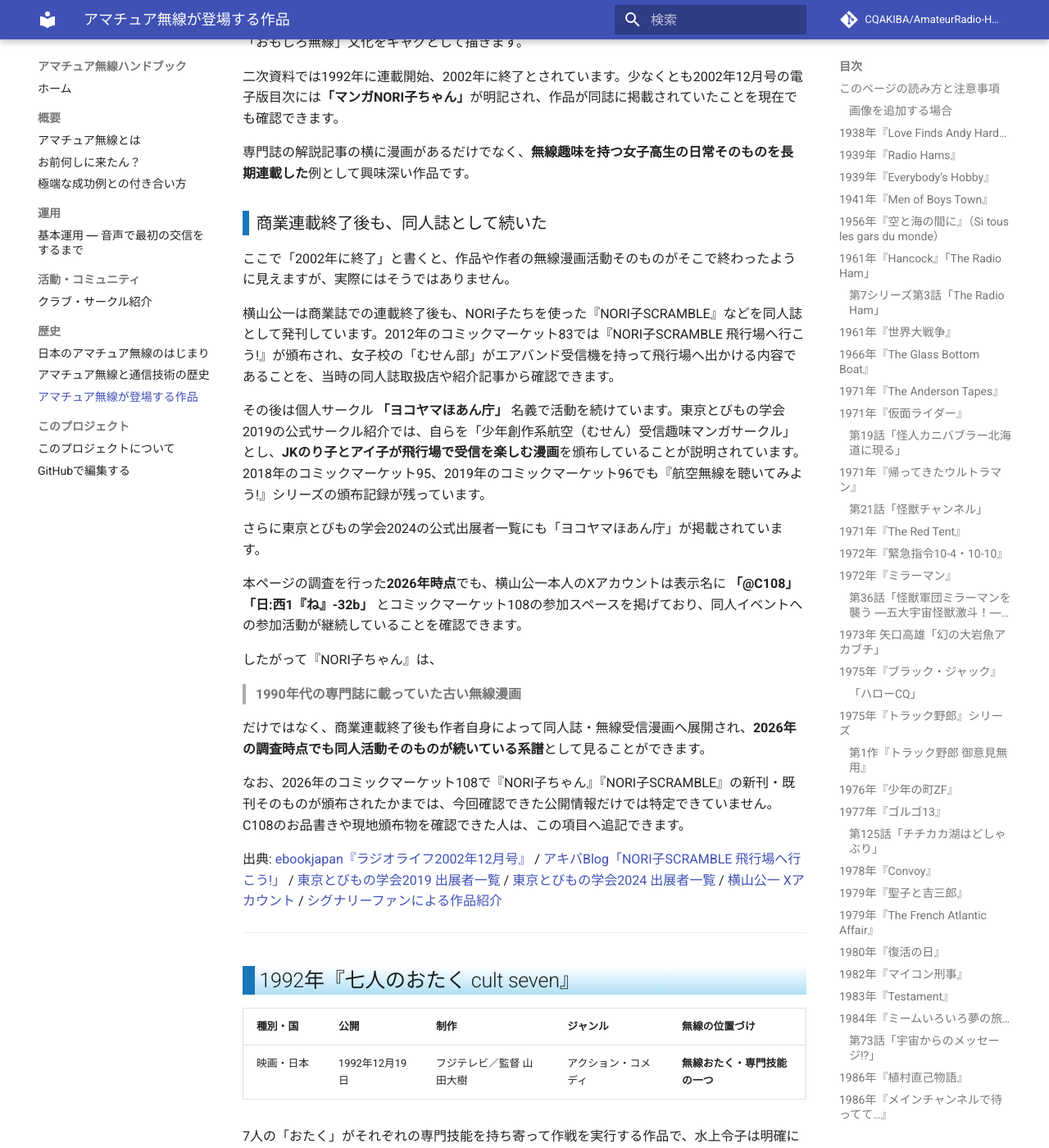
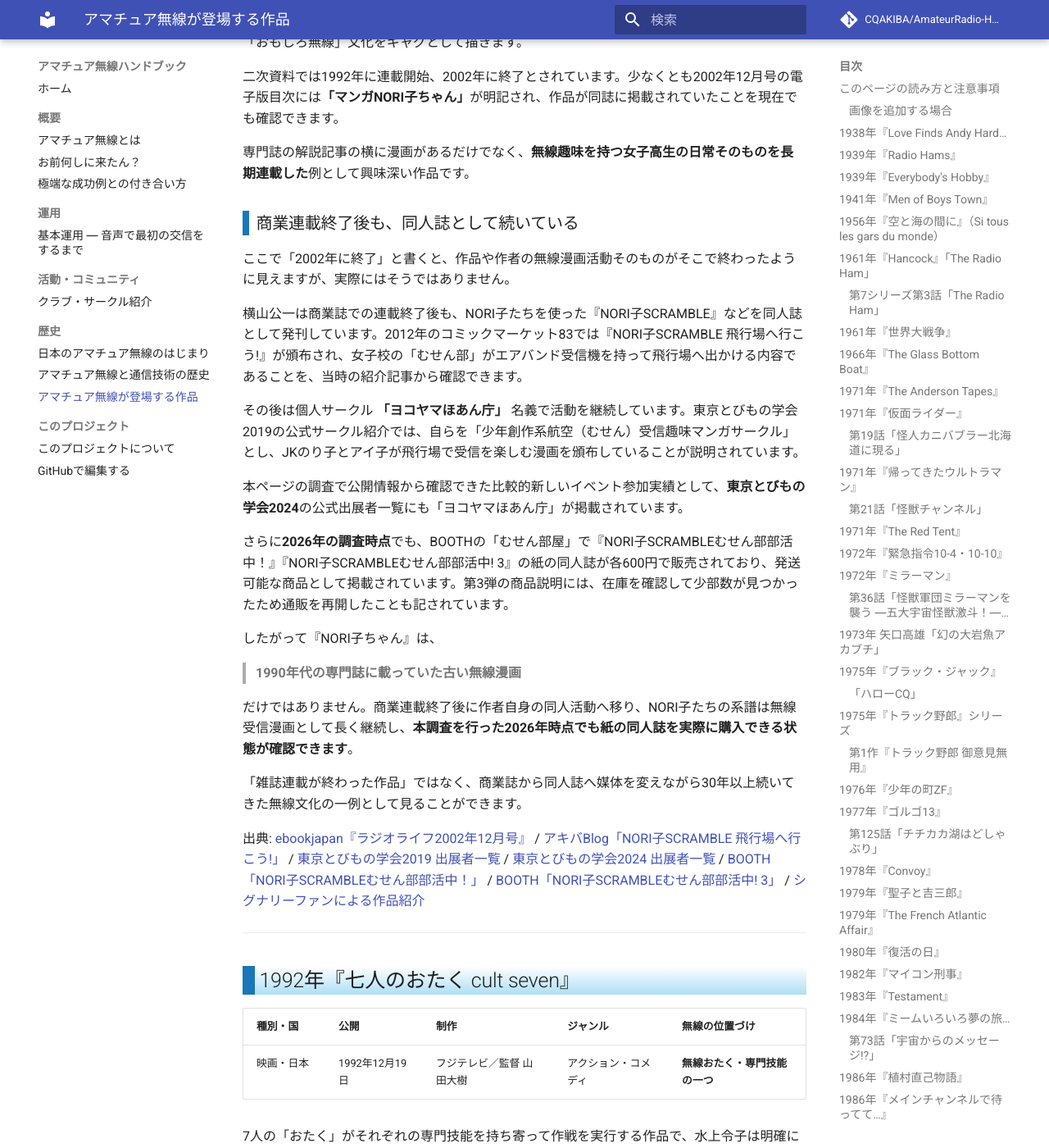
Before and after one commit to CQAKIBA/AmateurRadio-Handbook, an MkDocs documentation site: the page built from docs/15_歴史/アマチュア無線が登場する作品.md, in a window 1280 px wide and 1400 px high, scrolled down 20786 px. Shown: the whole window at 82% size. Built offline with MkDocs 1.6.1 and Material for MkDocs 9.7.7, drawn with Linux system fonts in a browser that asks for light colours; comment, search, counter and statistics services are not loaded.

Commit message:
Document NORIko doujin continuation through 2026

```diff
--- a/docs/15_歴史/アマチュア無線が登場する作品.md
+++ b/docs/15_歴史/アマチュア無線が登場する作品.md
@@ -679,30 +679,29 @@ Willie Tannerはガレージでアマチュア無線を楽しむ人物として
 
 専門誌の解説記事の横に漫画があるだけでなく、**無線趣味を持つ女子高生の日常そのものを長期連載した**例として興味深い作品です。
 
-### 商業連載終了後も、同人誌として続いた
+### 商業連載終了後も、同人誌として続いている
 
 ここで「2002年に終了」と書くと、作品や作者の無線漫画活動そのものがそこで終わったように見えますが、実際にはそうではありません。
 
-横山公一は商業誌での連載終了後も、NORI子たちを使った『NORI子SCRAMBLE』などを同人誌として発刊しています。2012年のコミックマーケット83では『NORI子SCRAMBLE 飛行場へ行こう!』が頒布され、女子校の「むせん部」がエアバンド受信機を持って飛行場へ出かける内容であることを、当時の同人誌取扱店や紹介記事から確認できます。
+横山公一は商業誌での連載終了後も、NORI子たちを使った『NORI子SCRAMBLE』などを同人誌として発刊しています。2012年のコミックマーケット83では『NORI子SCRAMBLE 飛行場へ行こう!』が頒布され、女子校の「むせん部」がエアバンド受信機を持って飛行場へ出かける内容であることを、当時の紹介記事から確認できます。
 
-その後は個人サークル **「ヨコヤマほあん庁」** 名義で活動を続けています。東京とびもの学会2019の公式サークル紹介では、自らを「少年創作系航空（むせん）受信趣味マンガサークル」とし、**JKのり子とアイ子が飛行場で受信を楽しむ漫画**を頒布していることが説明されています。2018年のコミックマーケット95、2019年のコミックマーケット96でも『航空無線を聴いてみよう!』シリーズの頒布記録が残っています。
+その後は個人サークル **「ヨコヤマほあん庁」** 名義で活動を継続しています。東京とびもの学会2019の公式サークル紹介では、自らを「少年創作系航空（むせん）受信趣味マンガサークル」とし、JKのり子とアイ子が飛行場で受信を楽しむ漫画を頒布していることが説明されています。
 
-さらに東京とびもの学会2024の公式出展者一覧にも「ヨコヤマほあん庁」が掲載されています。
+本ページの調査で公開情報から確認できた比較的新しいイベント参加実績として、**東京とびもの学会2024**の公式出展者一覧にも「ヨコヤマほあん庁」が掲載されています。
 
-本ページの調査を行った**2026年時点**でも、横山公一本人のXアカウントは表示名に **「@C108」「日:西1『ね』-32b」** とコミックマーケット108の参加スペースを掲げており、同人イベントへの参加活動が継続していることを確認できます。
+さらに**2026年の調査時点**でも、BOOTHの「むせん部屋」で『NORI子SCRAMBLEむせん部部活中！』『NORI子SCRAMBLEむせん部部活中! 3』の紙の同人誌が各600円で販売されており、発送可能な商品として掲載されています。第3弾の商品説明には、在庫を確認して少部数が見つかったため通販を再開したことも記されています。
 
 したがって『NORI子ちゃん』は、
 
 > **1990年代の専門誌に載っていた古い無線漫画**
 
-だけではなく、商業連載終了後も作者自身によって同人誌・無線受信漫画へ展開され、**2026年の調査時点でも同人活動そのものが続いている系譜**として見ることができます。
+だけではありません。商業連載終了後に作者自身の同人活動へ移り、NORI子たちの系譜は無線受信漫画として長く継続し、**本調査を行った2026年時点でも紙の同人誌を実際に購入できる状態が確認できます**。
 
-なお、2026年のコミックマーケット108で『NORI子ちゃん』『NORI子SCRAMBLE』の新刊・既刊そのものが頒布されたかまでは、今回確認できた公開情報だけでは特定できていません。C108のお品書きや現地頒布物を確認できた人は、この項目へ追記できます。
+「雑誌連載が終わった作品」ではなく、商業誌から同人誌へ媒体を変えながら30年以上続いてきた無線文化の一例として見ることができます。
 
-出典: [ebookjapan『ラジオライフ2002年12月号』](https://ebookjapan.yahoo.co.jp/books/520896/A002462549/) / [アキバBlog「NORI子SCRAMBLE 飛行場へ行こう!」](https://akibablog.blog.jp/archives/51378991.html) / [東京とびもの学会2019 出展者一覧](https://tokyo.tobimono.org/archives/843) / [東京とびもの学会2024 出展者一覧](https://event.tobimono.org/2024circle) / [横山公一 Xアカウント](https://x.com/YokoyamaKouichi) / [シグナリーファンによる作品紹介](https://amateurmusenshikaku.com/manga/)
+出典: [ebookjapan『ラジオライフ2002年12月号』](https://ebookjapan.yahoo.co.jp/books/520896/A002462549/) / [アキバBlog「NORI子SCRAMBLE 飛行場へ行こう!」](https://akibablog.blog.jp/archives/51378991.html) / [東京とびもの学会2019 出展者一覧](https://tokyo.tobimono.org/archives/843) / [東京とびもの学会2024 出展者一覧](https://event.tobimono.org/2024circle) / [BOOTH「NORI子SCRAMBLEむせん部部活中！」](https://booth.pm/ja/items/1164445) / [BOOTH「NORI子SCRAMBLEむせん部部活中! 3」](https://booth.pm/ja/items/1162807) / [シグナリーファンによる作品紹介](https://amateurmusenshikaku.com/manga/)
 
 ---
-
 ## 1992年『七人のおたく cult seven』
 
 | 種別・国 | 公開 | 制作 | ジャンル | 無線の位置づけ |
```
